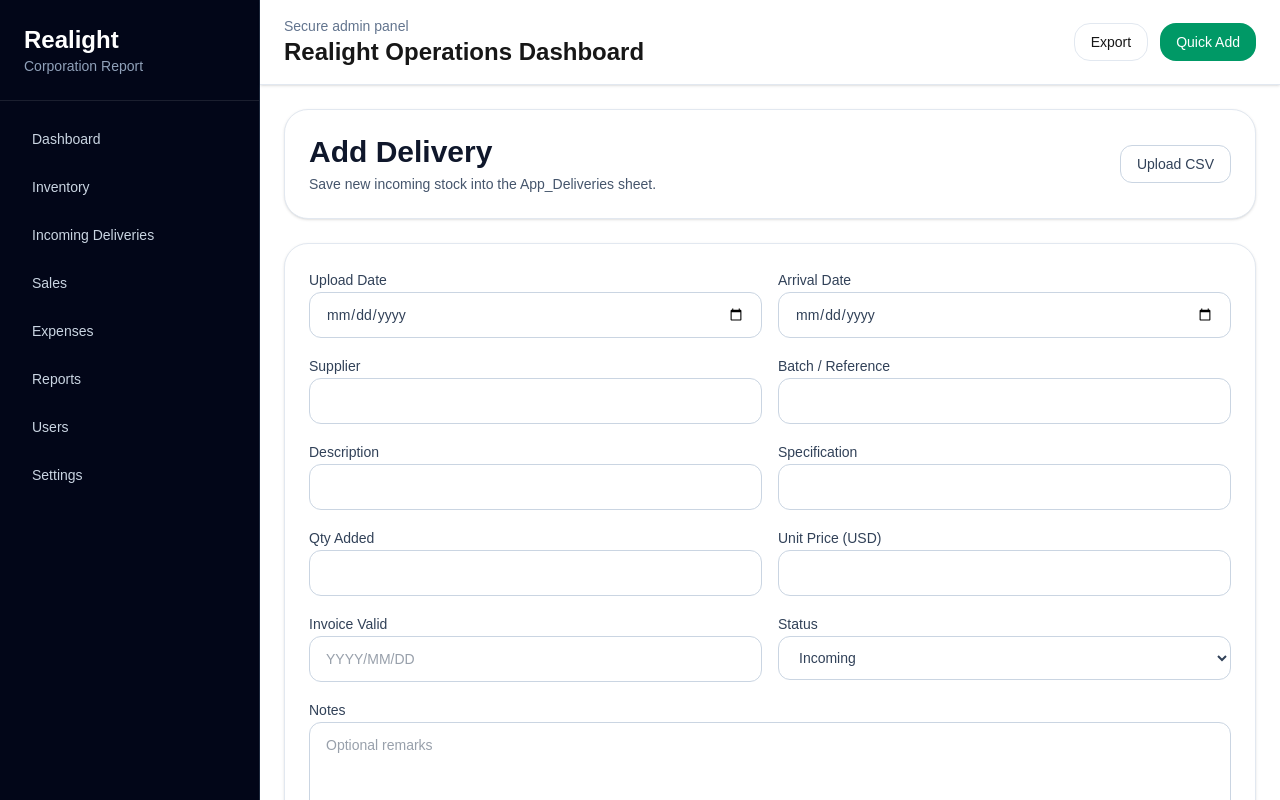
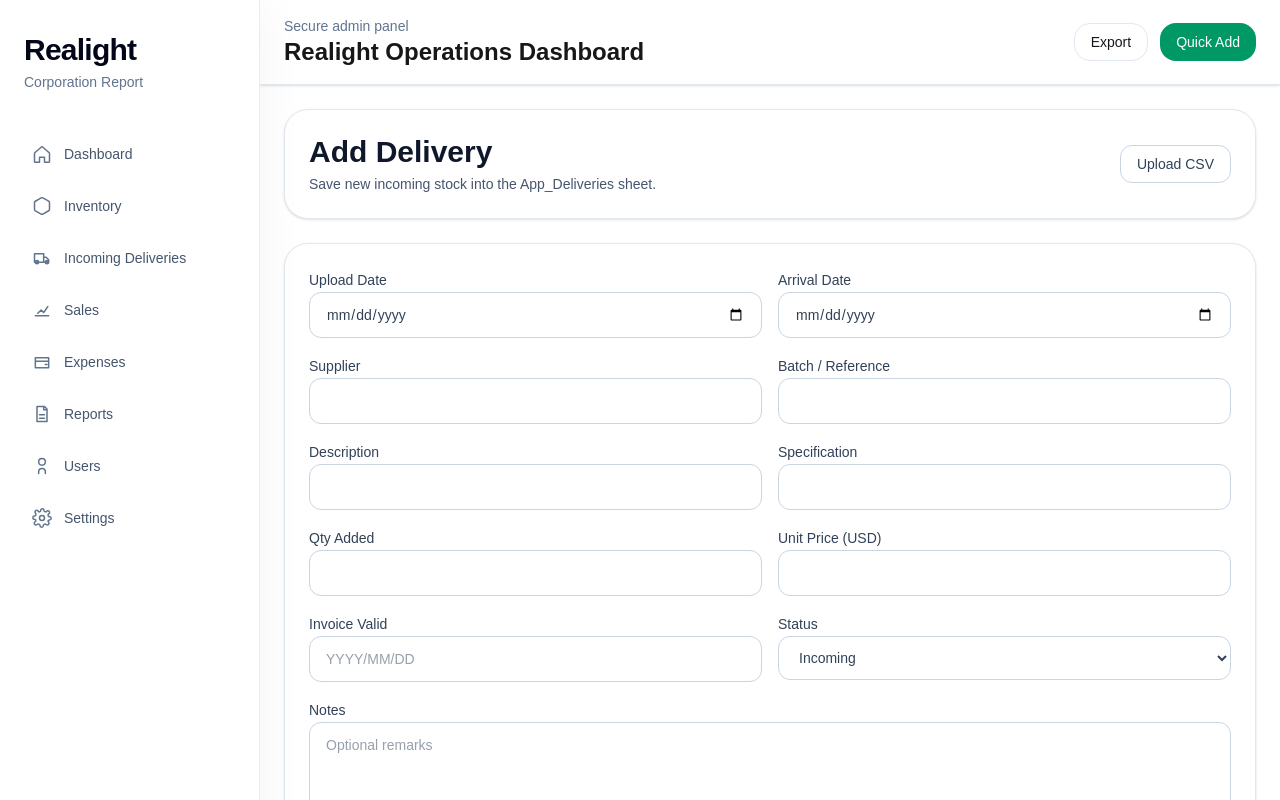
Before and after one commit to johncardinales-cpu/realight-dashboard, a Next.js app: page /add-delivery in a window 1280 px wide. Shown: the top 800 px of the page. Built offline with nearby package versions, Linux system fonts and the light colour scheme.

Commit message:
Polish sidebar navigation

```diff
--- a/components/sidebar.tsx
+++ b/components/sidebar.tsx
@@ -1,34 +1,59 @@
+"use client";
+
 import Link from "next/link";
+import { usePathname } from "next/navigation";
 
 const navItems = [
-  { label: "Dashboard", href: "/" },
-  { label: "Inventory", href: "/inventory" },
-  { label: "Incoming Deliveries", href: "/incoming-deliveries" },
-  { label: "Sales", href: "/sales" },
-  { label: "Expenses", href: "/expenses" },
-  { label: "Reports", href: "/reports" },
-  { label: "Users", href: "/users" },
-  { label: "Settings", href: "/settings" },
+  { label: "Dashboard", href: "/", icon: "M3 10.75 12 3l9 7.75V21a1 1 0 0 1-1 1h-5v-6H9v6H4a1 1 0 0 1-1-1V10.75Z" },
+  { label: "Inventory", href: "/inventory", icon: "M21 16V8a2 2 0 0 0-1-1.73l-7-4a2 2 0 0 0-2 0l-7 4A2 2 0 0 0 3 8v8a2 2 0 0 0 1 1.73l7 4a2 2 0 0 0 2 0l7-4A2 2 0 0 0 21 16Z" },
+  { label: "Incoming Deliveries", href: "/incoming-deliveries", icon: "M3 7h11v10H3V7Zm11 4h3l3 3v3h-6v-6Zm-8 8a2 2 0 1 0 0-4 2 2 0 0 0 0 4Zm12 0a2 2 0 1 0 0-4 2 2 0 0 0 0 4Z" },
+  { label: "Sales", href: "/sales", icon: "M4 19h16M7 16l4-4 3 3 5-7" },
+  { label: "Expenses", href: "/expenses", icon: "M4 7h16v12H4V7Zm0 4h16M16 15h2" },
+  { label: "Reports", href: "/reports", icon: "M6 3h9l3 3v15H6V3Zm8 0v4h4M9 13h6M9 17h6" },
+  { label: "Users", href: "/users", icon: "M16 21v-2a4 4 0 0 0-8 0v2M12 11a4 4 0 1 0 0-8 4 4 0 0 0 0 8Z" },
+  { label: "Settings", href: "/settings", icon: "M12 15a3 3 0 1 0 0-6 3 3 0 0 0 0 6ZM19.4 15a1.65 1.65 0 0 0 .33 1.82l.06.06a2 2 0 1 1-2.83 2.83l-.06-.06A1.65 1.65 0 0 0 15 19.4a1.65 1.65 0 0 0-1 .6 1.65 1.65 0 0 0-.4 1.08V21a2 2 0 1 1-4 0v-.09A1.65 1.65 0 0 0 8 19.4a1.65 1.65 0 0 0-1.82.33l-.06.06a2 2 0 1 1-2.83-2.83l.06-.06A1.65 1.65 0 0 0 4.6 15a1.65 1.65 0 0 0-.6-1 1.65 1.65 0 0 0-1.08-.4H3a2 2 0 1 1 0-4h.09A1.65 1.65 0 0 0 4.6 8a1.65 1.65 0 0 0-.33-1.82l-.06-.06a2 2 0 1 1 2.83-2.83l.06.06A1.65 1.65 0 0 0 9 4.6c.38 0 .73-.13 1-.35.27-.22.42-.56.4-.91V3a2 2 0 1 1 4 0v.09c-.02.35.13.69.4.91.27.22.62.35 1 .35a1.65 1.65 0 0 0 1.82-.33l.06-.06a2 2 0 1 1 2.83 2.83l-.06.06A1.65 1.65 0 0 0 19.4 9c0 .38.13.73.35 1 .22.27.56.42.91.4H21a2 2 0 1 1 0 4h-.09c-.35-.02-.69.13-.91.4-.22.27-.35.62-.35 1Z" },
 ];
 
 export default function Sidebar() {
+  const pathname = usePathname();
+
   return (
-    <aside className="border-r border-slate-800 bg-slate-950 text-white">
-      <div className="border-b border-white/10 p-6">
-        <h1 className="text-2xl font-semibold">Realight</h1>
-        <p className="text-sm text-slate-400">Corporation Report</p>
+    <aside className="hidden border-r border-slate-200/80 bg-white/90 px-4 py-8 shadow-[10px_0_40px_rgba(15,23,42,0.03)] backdrop-blur lg:block">
+      <div className="mb-10 px-2">
+        <h1 className="text-3xl font-bold tracking-tight text-slate-950">Realight</h1>
+        <p className="mt-1 text-sm font-medium text-slate-500">Corporation Report</p>
       </div>
 
-      <nav className="space-y-1 p-4 text-sm">
-        {navItems.map((item) => (
+      <nav className="space-y-2 text-sm font-medium">
+        {navItems.map((item) => {
+          const active = item.href === "/" ? pathname === "/" : pathname.startsWith(item.href);
+
+          return (
             <Link
               key={item.href}
               href={item.href}
-            className="block rounded-2xl px-4 py-3 text-slate-300 hover:bg-white/5"
+              className={`group flex items-center gap-3 rounded-2xl px-4 py-3 transition ${
+                active
+                  ? "bg-emerald-50 text-emerald-700 shadow-sm"
+                  : "text-slate-600 hover:bg-slate-50 hover:text-slate-950"
+              }`}
             >
+              <svg
+                viewBox="0 0 24 24"
+                aria-hidden="true"
+                className={`h-5 w-5 ${active ? "text-emerald-600" : "text-slate-500 group-hover:text-slate-700"}`}
+                fill="none"
+                stroke="currentColor"
+                strokeWidth="1.8"
+                strokeLinecap="round"
+                strokeLinejoin="round"
+              >
+                <path d={item.icon} />
+              </svg>
               {item.label}
             </Link>
-        ))}
+          );
+        })}
       </nav>
     </aside>
   );
```
Lines whose indentation alone changed are shown as unchanged.
